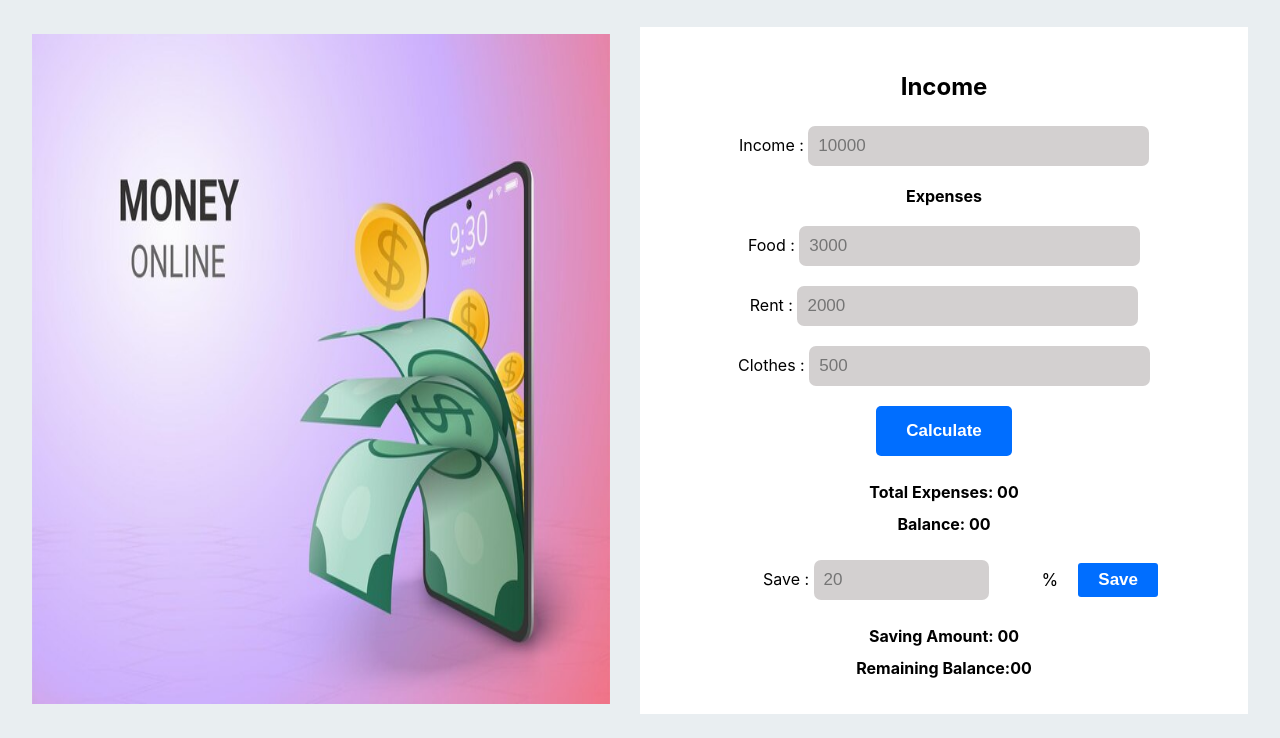
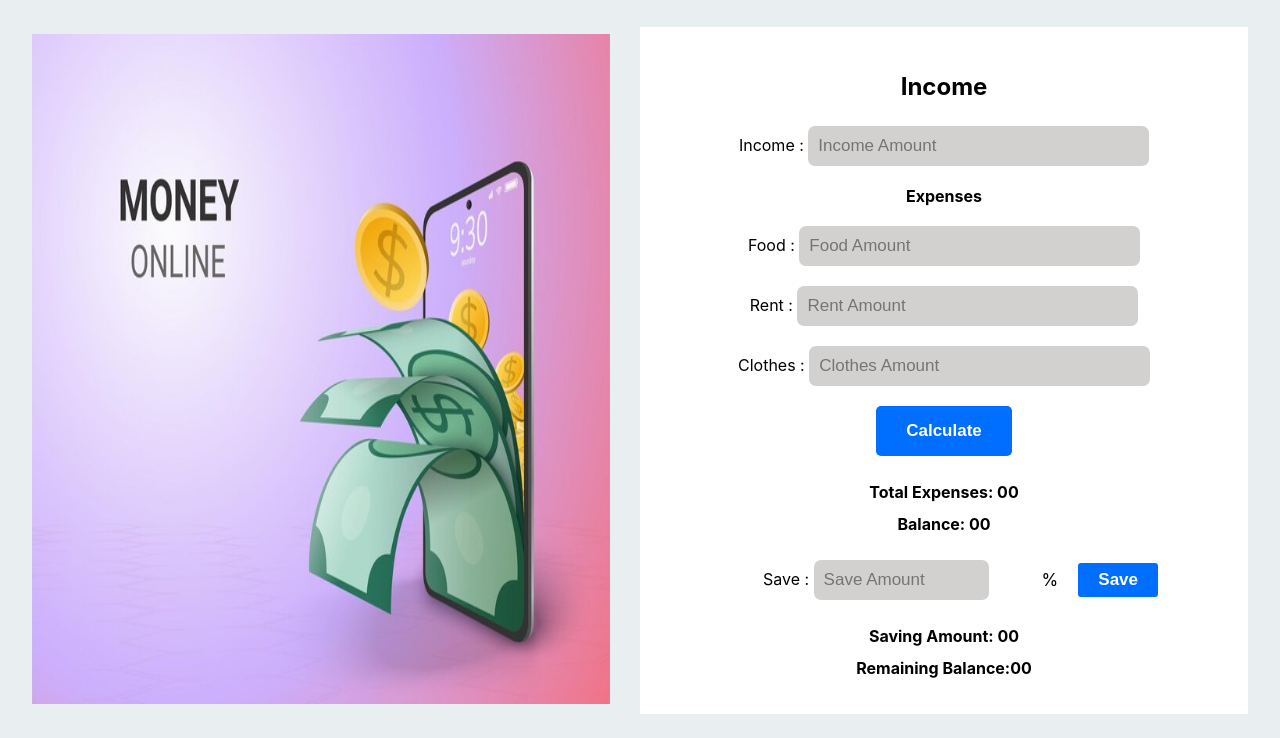
Before and after one commit to monirul360/Important-Money, a plain HTML site: page index.html in a window 1280 px wide. Shown: the part 62-800 px from the top of the page. Drawn offline with Linux system fonts and the light colour scheme.

Commit message:
something code change

```diff
--- a/app.js
+++ b/app.js
@@ -18,12 +18,16 @@ document.getElementById("calculate").addEventListener("click", function () {
     let totalExpensText = selectFunction("total-expenses");
     // totalExpenses add
     let totalExpensAdd = foodInputAmount + rentInputAmount + clothesAmount;
-    let totalExpensAmount = totalExpensText.innerText = totalExpensAdd;
+    if (incomeInputAmount > 0 && incomeInputAmount > totalExpensAdd) {
+        let totalExpensAmount = totalExpensText.innerText = totalExpensAdd;
 
-    let balanceText = selectFunction("balance");
-    // balance  update
-    let BalanceAmount = incomeInputAmount - totalExpensAmount;
-    balanceText.innerText = BalanceAmount;
+        let balanceText = selectFunction("balance");
+        // balance  update
+        let BalanceAmount = incomeInputAmount - totalExpensAmount;
+        balanceText.innerText = BalanceAmount;
+    } else {
+        alert("Invalid Amount");
+    }
 })
 
 document.getElementById("save-button").addEventListener("click", function () {
@@ -42,6 +46,10 @@ document.getElementById("save-button").addEventListener("click", function () {
 
     let balance = parseFloat(balanceText.innerText);
 
+    if (balance < savingAmount) {
+        alert("Porjapto balance nei");
+    }
+
     let remainingText = selectFunction("remaining-balance");
     // Remaining Balance
     let remainingBalance = balance - updateSavingAmount;
--- a/index.html
+++ b/index.html
@@ -29,17 +29,17 @@
                 <label for="income">
                     <span>Income : </span>
                 </label>
-                <input type="text" name="" id="income" placeholder="10000">
+                <input type="number" name="" id="income" placeholder="Income Amount">
                 <p id="expenses">Expenses</p>
                 <label for="food"><span>Food : </span></label>
-                <input type="text" name="" placeholder="3000" id="food">
+                <input type="number" name="" placeholder="Food Amount" id="food">
                 <br>
                 <br>
                 <label for="rent"><span>Rent : </span></label>
-                <input type="text" name="" id="rent" placeholder="2000">
+                <input type="number" name="" id="rent" placeholder="Rent Amount">
                 <br><br>
                 <label for="clothes"><span>Clothes : </span></label>
-                <input type="text" name="" id="clothes" placeholder="500">
+                <input type="number" name="" id="clothes" placeholder="Clothes Amount">
                 <br><br>
                 <button id="calculate">Calculate</button>
                 <!-- calculate-total start -->
@@ -52,7 +52,7 @@
                     <div class="save-balance">
                         <div class="save-balance-input">
                             <label for="save"><span>Save : </span></label>
-                            <input type="text" name="" id="save" placeholder="20">
+                            <input type="number" name="" id="save" placeholder="Save Amount">
                         </div>
                         <div class="save-balance-modulus">
                             <span>%</span>
```
